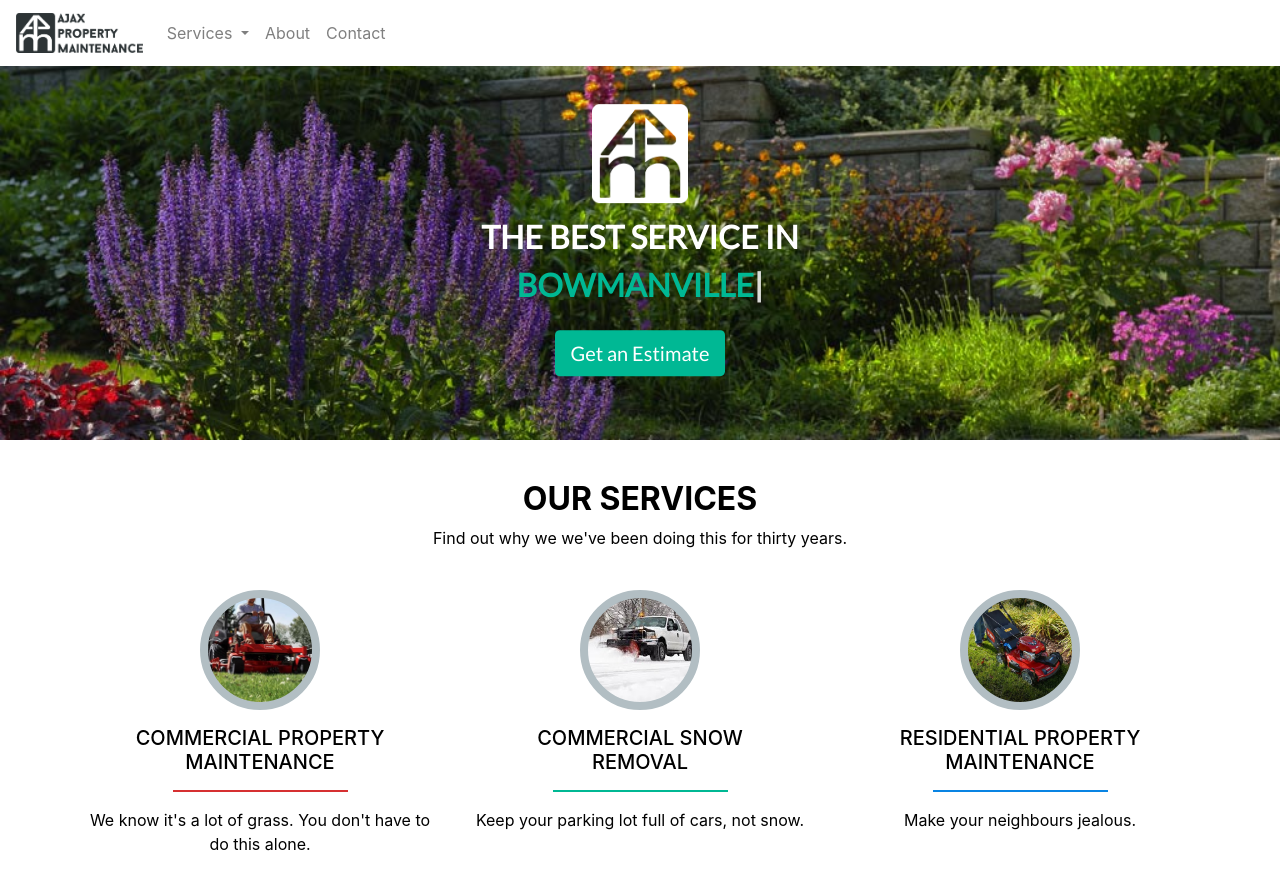
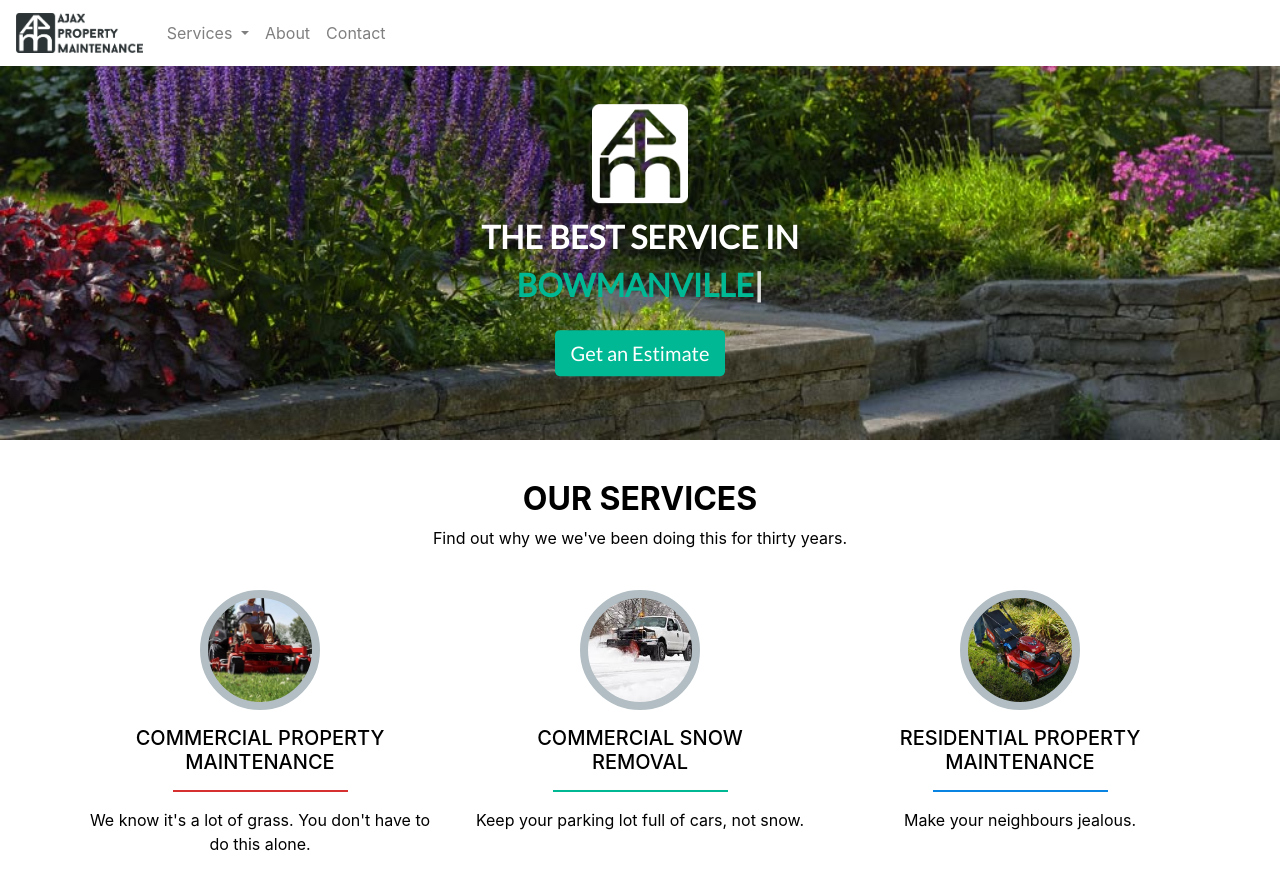
Before and after one commit to rhozeta/APM, a website: page index.html in a window 1280 px wide. Shown: the top 875 px of the page. Drawn offline with nearby package versions, Linux system fonts and the light colour scheme; some packages are replaced by stand-ins of ours.

Commit message:
More fixes

```diff
--- a/style.css
+++ b/style.css
@@ -105,7 +105,7 @@ footer {
     position:absolute;
     bottom:0;
     width:100%;
-    height:60px;
+    height:100px;
     text-align: center;
     color: #b2bec3;
 }
@@ -132,7 +132,7 @@ footer p a:nth-child(2) {
   position: relative;
 }
 #body {
-  padding-bottom: 60px;
+  padding-bottom: 100px;
 }
 
 ol {
@@ -146,6 +146,7 @@ ol {
 .landing {
     background-image: url("./content/imgs/landing.jpg");
     background-attachment: fixed;
+    background-position: center;
     background-repeat: no-repeat;
     background-size: cover;
     height: 50vh;
```
